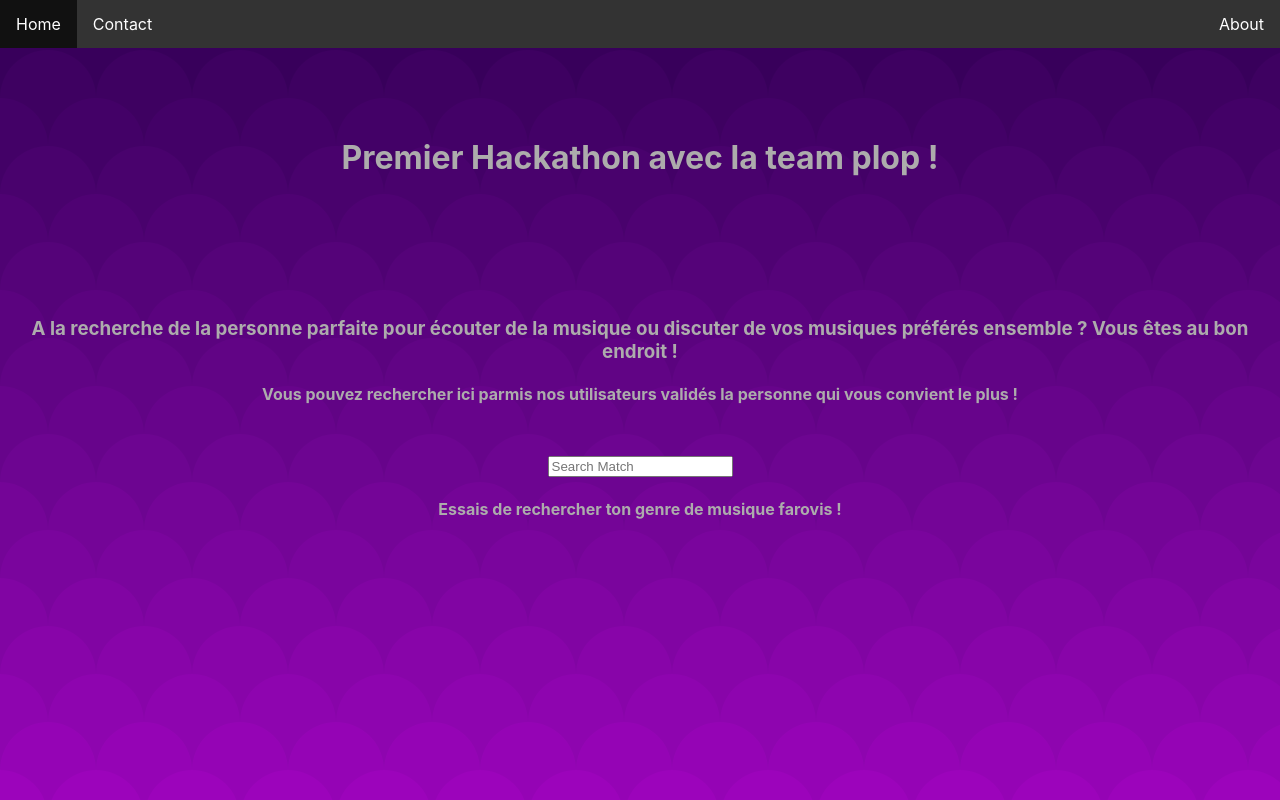
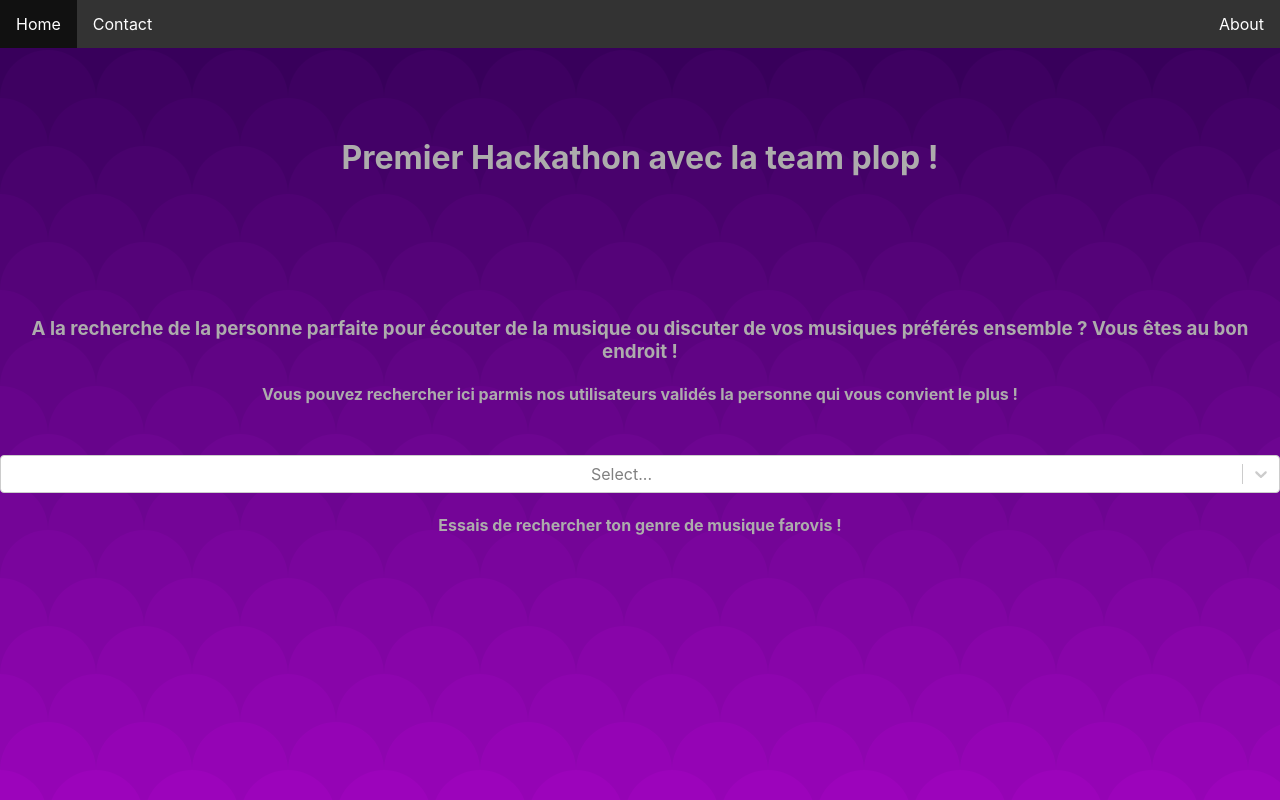
Before and after one commit to ThomasFr45/Hackathon1, a React (Create React App) app: page / in a window 1280 px wide. Shown: the top 800 px of the page. Built offline with nearby package versions, Linux system fonts and the light colour scheme.

Commit message:
music list home

```diff
--- a/package.json
+++ b/package.json
@@ -10,6 +10,7 @@
     "react-dom": "^17.0.2",
     "react-router-dom": "^6.0.2",
     "react-scripts": "4.0.3",
+    "react-select": "^5.2.1",
     "web-vitals": "^1.0.1"
   },
   "scripts": {
--- a/src/components/Search.jsx
+++ b/src/components/Search.jsx
@@ -1,15 +1,17 @@
 import React, { useState } from "react";
 import USERS from "../data.js";
 import { Link } from "react-router-dom";
+import Select from "react-select";
 
 import "./Search.css";
 
 function Search() {
-  const [name, setName] = useState("");
+  //const [name, setName] = useState("");
   const [foundUsers, setFoundUsers] = useState();
 
   const filter = (e) => {
-    const keyword = e.target.value;
+    console.log(e);
+    const keyword = e.value;
 
     if (keyword !== "") {
       const results = USERS.filter((user) => {
@@ -20,8 +22,23 @@ function Search() {
       setFoundUsers("");
     }
 
-    setName(keyword);
+    //setName(keyword);
   };
+
+  const options = [
+    { value: "Pop", label: "Pop" },
+    { value: "HipHop", label: "HipHop" },
+    { value: "Raggae", label: "Raggae" },
+    { value: "Funk", label: "Funk" },
+    { value: "Rock", label: "Rock" },
+    { value: "Classique", label: "Classique" },
+    { value: "Electronic", label: "Electronic" },
+    { value: "Latin", label: "Latin" },
+    { value: "Soul", label: "Soul" },
+    { value: "Country", label: "Country" },
+    { value: "Blues", label: "Blues" },
+  ];
+
   return (
     <div>
       <h3>
@@ -33,12 +50,19 @@ function Search() {
         qui vous convient le plus !
       </h4>
       <div className="container">
-        <input
+        {/* <input
           type="search"
           value={name}
           onChange={filter}
           className="input"
           placeholder="Search Match"
+        /> */}
+        <Select
+          //isMulti
+          options={options}
+          className="basic-multi-select"
+          classNamePrefix="select"
+          onChange={filter}
         />
 
         {foundUsers && foundUsers.length > 0 ? (
```
Also changed, not shown: 2 other files (tests, documents, lock files or other folders).
